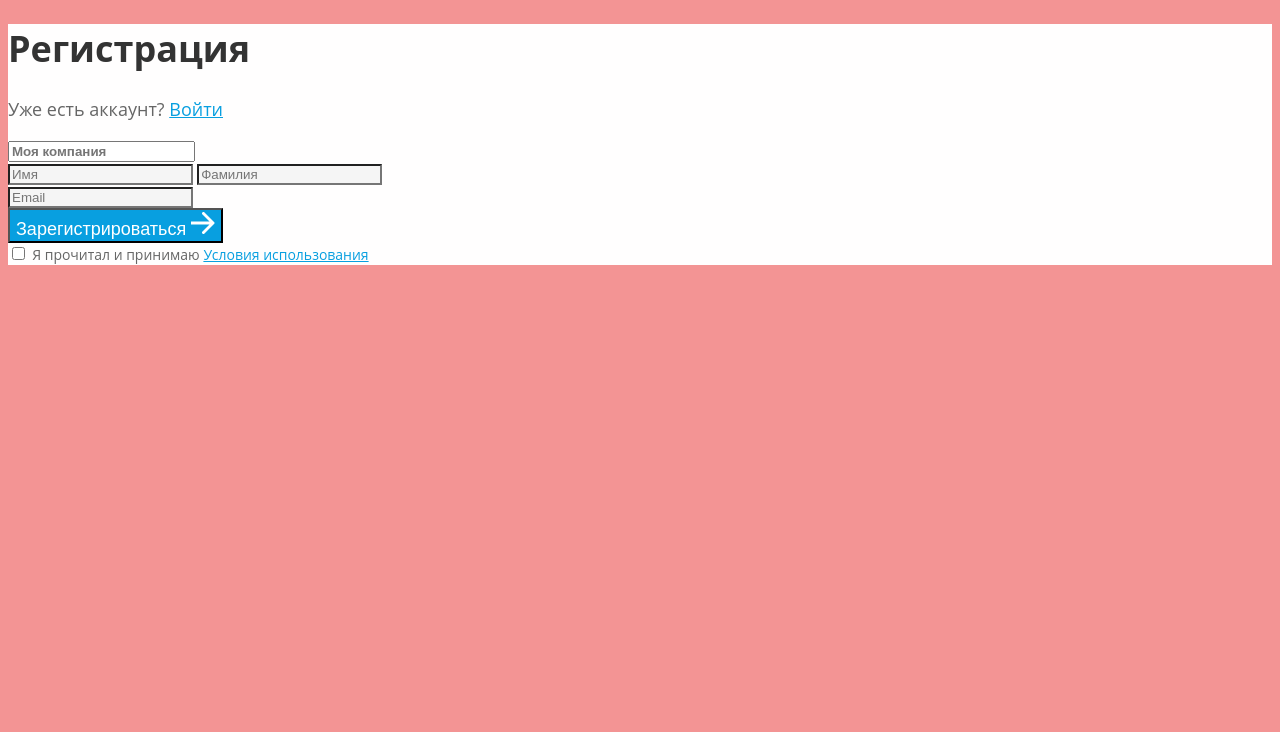
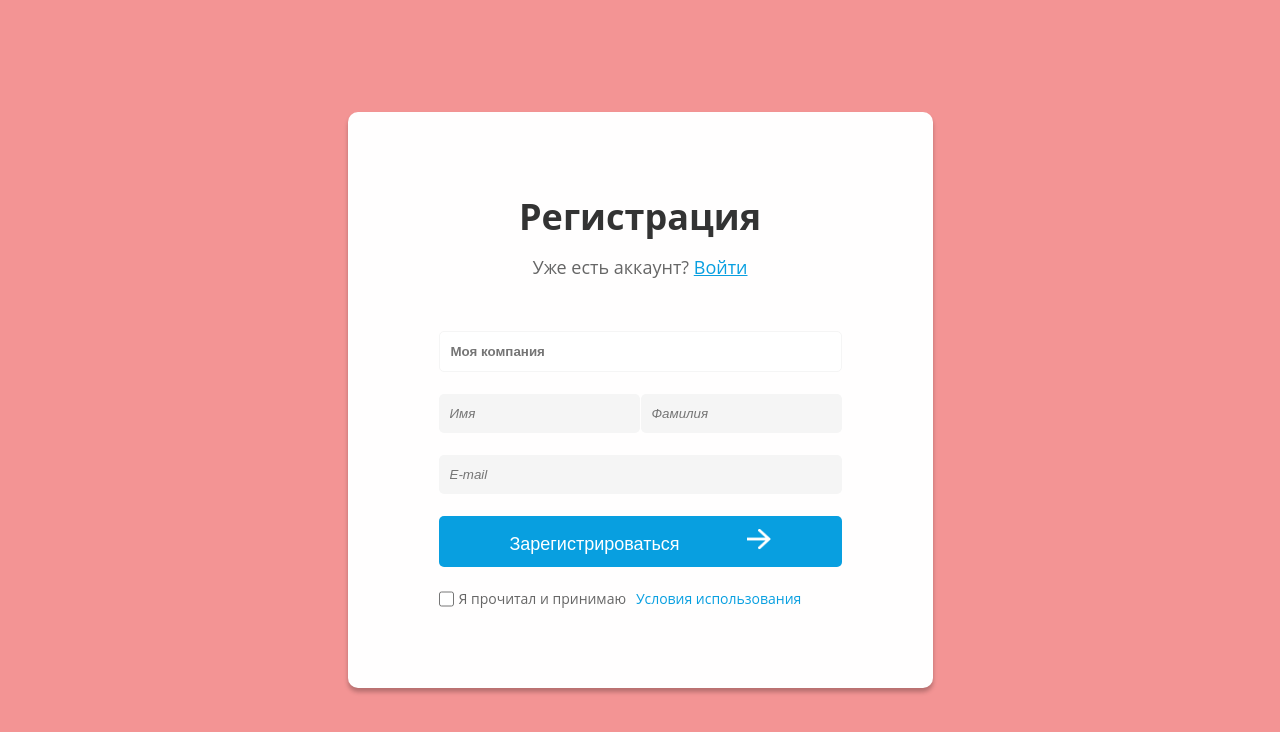
Before and after one commit to AnnaBokova/dz-learn, a plain HTML site: page 2-Form/index.html in a window 1280 px wide. Drawn offline with Linux system fonts and the light colour scheme.

Commit message:
ДЗ - CSS Flexbox

```diff
--- a/2-Form/index.html
+++ b/2-Form/index.html
@@ -4,33 +4,48 @@
     <meta charset="utf-8" />
     <title>title</title>
     <link rel="stylesheet" href="style.css" />
+    <script src="js.js"></script>
   </head>
   <body>
-    <main>
-      <h1>Регистрация</h1>
-      <p>Уже есть аккаунт? <a href="#">Войти </a></p>
-      <form action="#">
-        <div>
+    <main class="reg-container">
+      <form action="#" class="reg-form">
+        <div class="reg-title reg-group">
+          <h1>Регистрация</h1>
+          <p>Уже есть аккаунт? <a href="#">Войти </a></p>
+        </div>
+        <div class="reg-group reg-username">
           <input type="text" placeholder="Моя компания" title="Введите название
-          компании" name="username" id=username" minlength="2" required/>
+          компании" name="username" id=username" minlength='2'" required/>
         </div>
-        <div>
-          <input type="text" placeholder="Имя" name="fname" id="fname" />
-          <input type="text" placeholder="Фамилия" name="lname" id="lname" />
+        <div class="reg-group reg-group-fname-lname">
+          <input
+            type="text"
+            placeholder="Имя"
+            name="fname"
+            id="fname"
+            class="fname"
+          />
+          <input
+            type="text"
+            placeholder="Фамилия"
+            name="lname"
+            id="lname"
+            class="lname"
+          />
         </div>
-        <div>
+        <div class="reg-group">
           <input
             type="email"
-            placeholder="Email"
+            placeholder="E-mail"
             name="email"
             id="email"
             required
           />
         </div>
-        <button type="submit">
+        <button type="submit" class="submit-btn">
           Зарегистрироваться <img src="images/Arrow 1.png" alt="Arrow" />
         </button>
-        <div>
+        <div class="reg-group reg-terms">
           <input type="checkbox" name="terms" id="terms" required />
           <label for="terms">Я прочитал и принимаю </label>
           <a href="#">Условия использования</a>
--- a/2-Form/style.css
+++ b/2-Form/style.css
@@ -3,35 +3,42 @@ body {
   font-family: "Open Sans", sans-serif;
   font-size: 16px;
   font-weight: 400;
+  display: flex;
+  justify-content: center;
+  align-items: center;
+  height: 100vh;
+  margin: 0;
 }
+
 main {
   background-color: #fffefe;
+  box-shadow: 0 4px 4px 0 rgba(0, 0, 0, 0.25);
+
+  border-radius: 10px;
+  max-width: 582px;
+  height: auto;
+  padding: 80px 91px;
+  margin: auto;
 }
+
 h1 {
   color: #333333;
   font-size: 36px;
   font-weight: 700;
+  margin: 0;
 }
 
-p,
-label {
-  color: #666666;
+p {
+  margin: 0;
 }
 
 h1 + p {
   font-size: 18px;
 }
 
-#fname,
-#lname,
-#email,
-#terms {
-  background-color: #f5f5f5;
-}
-
-input[name="username"] {
-  color: #333333;
-  font-weight: 700;
+p,
+label {
+  color: #666666;
 }
 
 label,
@@ -43,8 +50,102 @@ a {
   color: #089fe0;
 }
 
+input {
+  color: #999;
+  margin: 0;
+}
+
+form > div.reg-username {
+  border-width: 1px;
+  border-color: #f5f5f5;
+  border-style: solid;
+  border-radius: 5px;
+}
+
+button,
+input:not(#terms) {
+  border: none;
+  box-sizing: border-box;
+  width: 100%;
+}
+
+input[name="username"] {
+  color: #333;
+  font-weight: 600;
+}
+
+input[type="checkbox"] {
+  background-color: #f5f5f5;
+  border: 1px solid #eee;
+  border-radius: 5px;
+  width: 15px;
+  height: 16px;
+}
+
+button,
+.reg-group input {
+  border-radius: 5px;
+  padding: 12px 11px;
+}
+
 button {
   background-color: #089fe0;
   color: #ffffff;
   font-size: 18px;
+
+  align-items: center;
+  text-align: center;
 }
+
+.submit-btn img {
+  width: 24px;
+  height: 22px;
+  margin-left: 62px;
+  align-items: center;
+}
+
+.reg-form {
+  width: 100%;
+
+  display: flex;
+  flex-direction: column;
+  align-items: stretch;
+  gap: 22px;
+}
+
+.reg-title {
+  margin-bottom: 30px;
+  text-align: center;
+  display: flex;
+  flex-direction: column;
+  gap: 14px;
+}
+
+.reg-group-fname-lname {
+  display: flex;
+  gap: 1px;
+}
+
+.reg-terms {
+  display: flex;
+
+  align-items: center;
+  justify-content: flex-start;
+  gap: 5px;
+}
+
+.reg-terms a {
+  text-decoration: none;
+}
+
+.reg-terms label {
+  margin-right: 5px;
+}
+
+#fname,
+#lname,
+#email,
+#terms {
+  background-color: #f5f5f5;
+  font-style: italic;
+}
```
